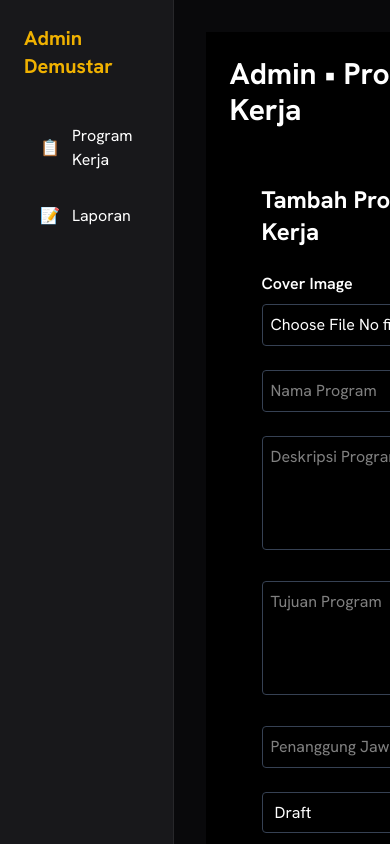
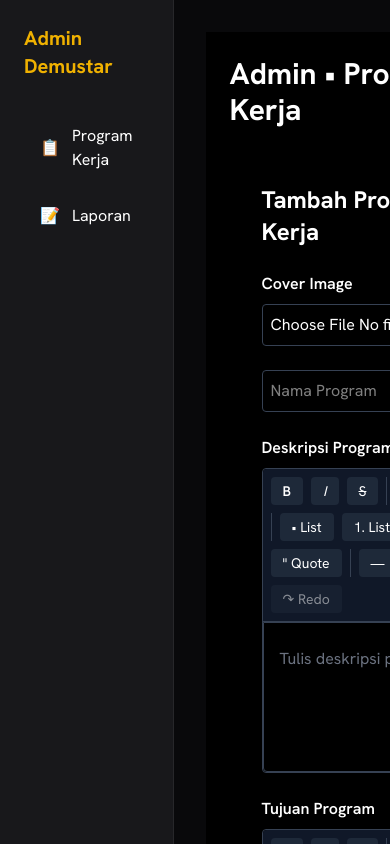
Before and after one commit to resaberlian/demustar-2026, a Next.js app: page /admin/program-kerja/create in a window 390 px wide. Shown: the top 844 px of the page. Built offline with nearby package versions, Linux system fonts and the light colour scheme; no server answers.

Commit message:
update rich text

```diff
--- a/app/admin/(dashboard)/program-kerja/[id]/dokumentasi/create/page.tsx
+++ /dev/null
@@ -1,54 +0,0 @@
-"use client";
-
-import { supabase } from "../../../../../../../src/lib/supabase";
-import { useParams, useRouter } from "next/navigation";
-import { useState } from "react";
-
-export default function CreateDokumentasi() {
-  const { id } = useParams();
-  const router = useRouter();
-
-  const [form, setForm] = useState({
-    file_name: "",
-    file_url: "",
-    file_type: "",
-    file_size: "",
-    caption: "",
-    uploaded_by: "",
-  });
-
-  const submit = async (e: React.FormEvent) => {
-    e.preventDefault();
-
-    await supabase.from("dokumentasi").insert([
-      {
-        ...form,
-        program_id: id,
-      },
-    ]);
-
-    router.push(`/admin/program-kerja/${id}/dokumentasi`);
-  };
-
-  return (
-    <form onSubmit={submit} className="p-8 max-w-xl text-white space-y-4">
-      <h1 className="text-xl font-bold">Tambah Dokumentasi</h1>
-
-      {Object.entries(form).map(([key, value]) => (
-        <input
-          key={key}
-          placeholder={key.replace("_", " ")}
-          value={value}
-          onChange={(e) =>
-            setForm({ ...form, [key]: e.target.value })
-          }
-          className="w-full p-2 bg-black border border-gray-700 rounded"
-        />
-      ))}
-
-      <button className="bg-yellow-500 text-black px-4 py-2 rounded">
-        Simpan
-      </button>
-    </form>
-  );
-}
--- a/app/admin/(dashboard)/program-kerja/create/page.tsx
+++ b/app/admin/(dashboard)/program-kerja/create/page.tsx
@@ -4,6 +4,7 @@ import { supabase } from "../../../../../src/lib/supabase";
 import { useRouter } from "next/navigation";
 import { useState } from "react";
 import Image from "next/image";
+import RichTextEditor from "@/components/RichTextEditor";
 
 export default function CreateProgramKerja() {
   const router = useRouter();
@@ -173,24 +174,22 @@ export default function CreateProgramKerja() {
         required
       />
 
-      <textarea
-        placeholder="Deskripsi Program"
-        value={form.deskripsi_program}
-        onChange={(e) => setForm({ ...form, deskripsi_program: e.target.value })}
-        className="w-full p-2 bg-black border border-gray-700 rounded"
-        rows={4}
-        required
-      />
-
-      <textarea
-        placeholder="Tujuan Program"
-        value={form.tujuan_program}
-        onChange={(e) => setForm({ ...form, tujuan_program: e.target.value })}
-        className="w-full p-2 bg-black border border-gray-700 rounded"
-        rows={4}
-        required
-      />
-
+<div className="space-y-2">
+  <label className="block font-semibold text-white">Deskripsi Program</label>
+  <RichTextEditor
+    content={form.deskripsi_program}
+    onChange={(html) => setForm({ ...form, deskripsi_program: html })}
+    placeholder="Tulis deskripsi program..."
+  />
+</div>
+<div className="space-y-2">
+  <label className="block font-semibold text-white">Tujuan Program</label>
+  <RichTextEditor
+    content={form.tujuan_program}
+    onChange={(html) => setForm({ ...form, tujuan_program: html })}
+    placeholder="Tulis tujuan program..."
+  />
+</div>
       <input
         type="text"
         placeholder="Penanggung Jawab"
--- a/app/admin/(dashboard)/program-kerja/page.tsx
+++ b/app/admin/(dashboard)/program-kerja/page.tsx
@@ -60,6 +60,8 @@ export default function ProgramKerjaAdminPage() {
             </div>
 
             <div className="flex gap-4">
+               {/* Tombol Edit */}
+
 
               <button
                 onClick={() => handleDelete(item.id)}
--- a/app/globals.css
+++ b/app/globals.css
@@ -33,7 +33,103 @@
     transform: translateY(0);
   }
 }
+/* ========================================
+   Tiptap Rich Text Editor Styling
+   ======================================== */
 
+.ProseMirror {
+  outline: none;
+}
+
+.ProseMirror p.is-editor-empty:first-child::before {
+  color: #6b7280;
+  content: attr(data-placeholder);
+  float: left;
+  height: 0;
+  pointer-events: none;
+}
+
+.ProseMirror h2 {
+  font-size: 1.5em;
+  font-weight: bold;
+  margin-top: 0.75em;
+  margin-bottom: 0.5em;
+  color: #fbbf24;
+}
+
+.ProseMirror h3 {
+  font-size: 1.25em;
+  font-weight: bold;
+  margin-top: 0.75em;
+  margin-bottom: 0.5em;
+  color: #fbbf24;
+}
+
+.ProseMirror p {
+  margin: 0.5em 0;
+}
+
+.ProseMirror ul,
+.ProseMirror ol {
+  padding-left: 1.5em;
+  margin: 0.5em 0;
+}
+
+.ProseMirror ul {
+  list-style-type: disc;
+}
+
+.ProseMirror ol {
+  list-style-type: decimal;
+}
+
+.ProseMirror li {
+  margin: 0.25em 0;
+}
+
+.ProseMirror blockquote {
+  border-left: 4px solid #eab308;
+  padding-left: 1em;
+  margin-left: 0;
+  margin: 1em 0;
+  font-style: italic;
+  color: #9ca3af;
+}
+
+.ProseMirror hr {
+  border: none;
+  border-top: 2px solid #374151;
+  margin: 1.5em 0;
+}
+
+.ProseMirror strong {
+  font-weight: bold;
+  color: #fbbf24;
+}
+
+.ProseMirror em {
+  font-style: italic;
+}
+
+.ProseMirror code {
+  background-color: #1f2937;
+  padding: 0.2em 0.4em;
+  border-radius: 3px;
+  font-family: 'Courier New', monospace;
+  font-size: 0.9em;
+}
+
+.ProseMirror pre {
+  background-color: #1f2937;
+  padding: 1em;
+  border-radius: 5px;
+  overflow-x: auto;
+}
+
+.ProseMirror pre code {
+  background: none;
+  padding: 0;
+}
 body {
   background: var(--background);
   color: var(--foreground);
--- a/app/program-kerja/AnimatedProgramKerjaSections.tsx
+++ b/app/program-kerja/AnimatedProgramKerjaSections.tsx
@@ -238,9 +238,10 @@ export function AnimatedProgramKerjaCards({ programs }: { programs: ProgramKerja
                 {p.nama_program}
               </h2>
 
-              <p className="text-gray-300 text-sm line-clamp-3">
-                {p.deskripsi_program}
-              </p>
+           <div
+  className="text-gray-300 text-sm line-clamp-3"
+  dangerouslySetInnerHTML={{ __html: p.deskripsi_program }}
+/>
 
               <div className="flex justify-between items-center pt-2">
                 <span className="text-xs text-gray-400">
--- /dev/null
+++ b/components/RichTextEditor.tsx
@@ -0,0 +1,190 @@
+"use client";
+
+import { useEditor, EditorContent } from "@tiptap/react";
+import StarterKit from "@tiptap/starter-kit";
+import Placeholder from "@tiptap/extension-placeholder";
+import { useEffect } from "react";
+
+interface RichTextEditorProps {
+  content: string;
+  onChange: (content: string) => void;
+  placeholder?: string;
+}
+
+export default function RichTextEditor({
+  content,
+  onChange,
+  placeholder = "Tulis sesuatu...",
+}: RichTextEditorProps) {
+  const editor = useEditor({
+    extensions: [
+      StarterKit,
+      Placeholder.configure({
+        placeholder,
+      }),
+    ],
+    content,
+    onUpdate: ({ editor }) => {
+      onChange(editor.getHTML());
+    },
+    editorProps: {
+      attributes: {
+        class:
+          "prose prose-invert max-w-none focus:outline-none min-h-[150px] p-4 bg-black border border-gray-700 rounded-b",
+      },
+    },
+    immediatelyRender: false, // ← FIX: Disable SSR rendering
+  });
+
+  useEffect(() => {
+    if (editor && content !== editor.getHTML()) {
+      editor.commands.setContent(content);
+    }
+  }, [content, editor]);
+
+  if (!editor) return null;
+
+  return (
+    <div className="border border-gray-700 rounded" suppressHydrationWarning>
+      {/* Toolbar */}
+      <div className="flex flex-wrap gap-2 p-2 bg-gray-900 border-b border-gray-700 rounded-t">
+        <button
+          type="button"
+          onClick={() => editor.chain().focus().toggleBold().run()}
+          className={`px-3 py-1 rounded text-sm font-semibold ${
+            editor.isActive("bold")
+              ? "bg-yellow-500 text-black"
+              : "bg-gray-800 text-white hover:bg-gray-700"
+          }`}
+        >
+          B
+        </button>
+
+        <button
+          type="button"
+          onClick={() => editor.chain().focus().toggleItalic().run()}
+          className={`px-3 py-1 rounded text-sm italic ${
+            editor.isActive("italic")
+              ? "bg-yellow-500 text-black"
+              : "bg-gray-800 text-white hover:bg-gray-700"
+          }`}
+        >
+          I
+        </button>
+
+        <button
+          type="button"
+          onClick={() => editor.chain().focus().toggleStrike().run()}
+          className={`px-3 py-1 rounded text-sm line-through ${
+            editor.isActive("strike")
+              ? "bg-yellow-500 text-black"
+              : "bg-gray-800 text-white hover:bg-gray-700"
+          }`}
+        >
+          S
+        </button>
+
+        <div className="w-px bg-gray-700" />
+
+        <button
+          type="button"
+          onClick={() =>
+            editor.chain().focus().toggleHeading({ level: 2 }).run()
+          }
+          className={`px-3 py-1 rounded text-sm font-bold ${
+            editor.isActive("heading", { level: 2 })
+              ? "bg-yellow-500 text-black"
+              : "bg-gray-800 text-white hover:bg-gray-700"
+          }`}
+        >
+          H2
+        </button>
+
+        <button
+          type="button"
+          onClick={() =>
+            editor.chain().focus().toggleHeading({ level: 3 }).run()
+          }
+          className={`px-3 py-1 rounded text-sm font-bold ${
+            editor.isActive("heading", { level: 3 })
+              ? "bg-yellow-500 text-black"
+              : "bg-gray-800 text-white hover:bg-gray-700"
+          }`}
+        >
+          H3
+        </button>
+
+        <div className="w-px bg-gray-700" />
+
+        <button
+          type="button"
+          onClick={() => editor.chain().focus().toggleBulletList().run()}
+          className={`px-3 py-1 rounded text-sm ${
+            editor.isActive("bulletList")
+              ? "bg-yellow-500 text-black"
+              : "bg-gray-800 text-white hover:bg-gray-700"
+          }`}
+        >
+          • List
+        </button>
+
+        <button
+          type="button"
+          onClick={() => editor.chain().focus().toggleOrderedList().run()}
+          className={`px-3 py-1 rounded text-sm ${
+            editor.isActive("orderedList")
+              ? "bg-yellow-500 text-black"
+              : "bg-gray-800 text-white hover:bg-gray-700"
+          }`}
+        >
+          1. List
+        </button>
+
+        <div className="w-px bg-gray-700" />
+
+        <button
+          type="button"
+          onClick={() => editor.chain().focus().toggleBlockquote().run()}
+          className={`px-3 py-1 rounded text-sm ${
+            editor.isActive("blockquote")
+              ? "bg-yellow-500 text-black"
+              : "bg-gray-800 text-white hover:bg-gray-700"
+          }`}
+        >
+          " Quote
+        </button>
+
+        <div className="w-px bg-gray-700" />
+
+        <button
+          type="button"
+          onClick={() => editor.chain().focus().setHorizontalRule().run()}
+          className="px-3 py-1 rounded text-sm bg-gray-800 text-white hover:bg-gray-700"
+        >
+          ―
+        </button>
+
+        <button
+          type="button"
+          onClick={() => editor.chain().focus().undo().run()}
+          disabled={!editor.can().undo()}
+          className="px-3 py-1 rounded text-sm bg-gray-800 text-white hover:bg-gray-700 disabled:opacity-50 disabled:cursor-not-allowed"
+        >
+          ↶ Undo
+        </button>
+
+        <button
+          type="button"
+          onClick={() => editor.chain().focus().redo().run()}
+          disabled={!editor.can().redo()}
+          className="px-3 py-1 rounded text-sm bg-gray-800 text-white hover:bg-gray-700 disabled:opacity-50 disabled:cursor-not-allowed"
+        >
+          ↷ Redo
+        </button>
+      </div>
+
+      {/* Editor */}
+      <EditorContent editor={editor} />
+    </div>
+  );
+}
--- a/package.json
+++ b/package.json
@@ -11,6 +11,9 @@
   "dependencies": {
     "@supabase/ssr": "^0.8.0",
     "@supabase/supabase-js": "^2.93.3",
+    "@tiptap/extension-placeholder": "^3.19.0",
+    "@tiptap/react": "^3.19.0",
+    "@tiptap/starter-kit": "^3.19.0",
     "framer-motion": "^12.33.0",
     "lucide-react": "^0.562.0",
     "next": "^16.1.6",
```
Also changed, not shown: app/program-kerja/[slug]/page.tsx (+16 -34 lines), 1 other file (tests, documents, lock files or other folders).
